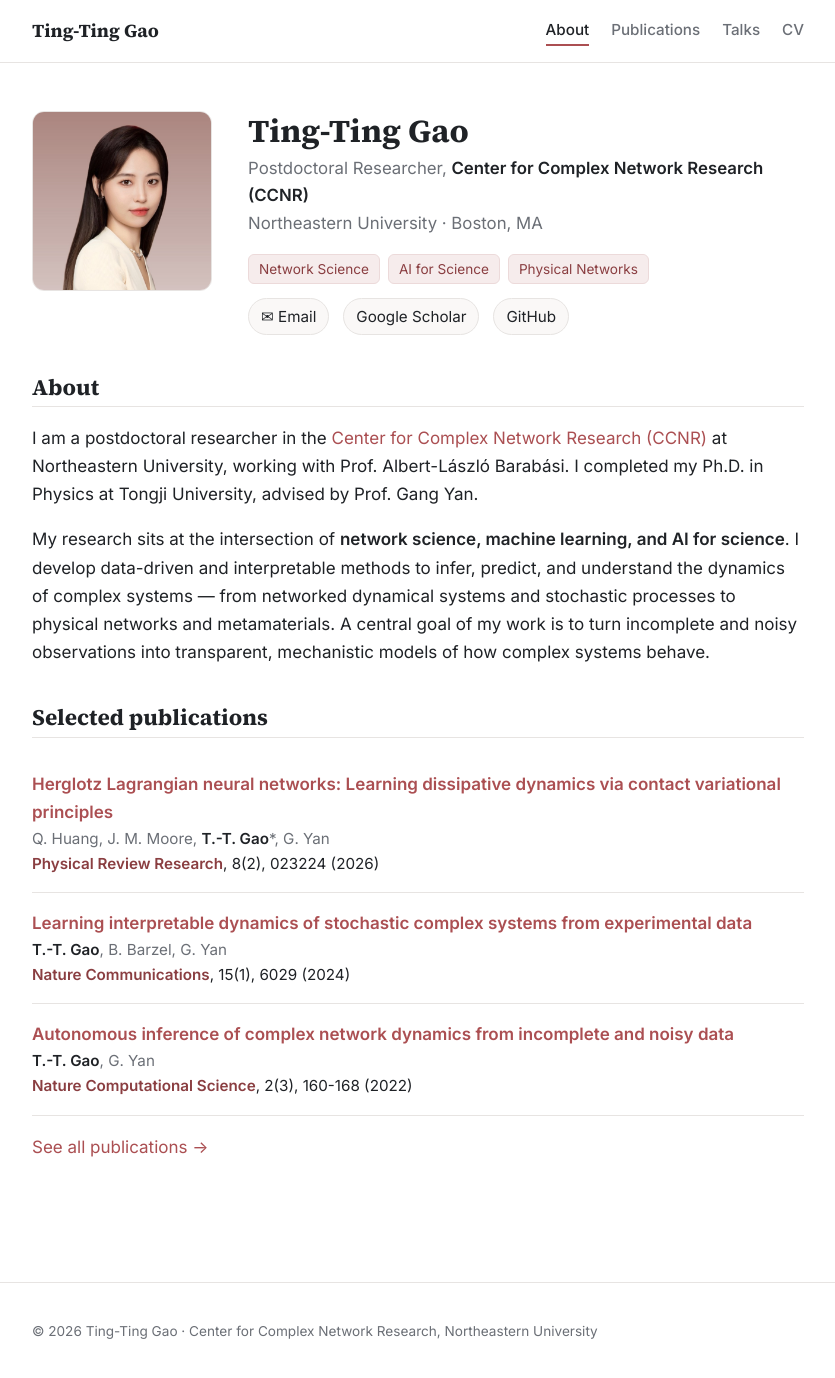
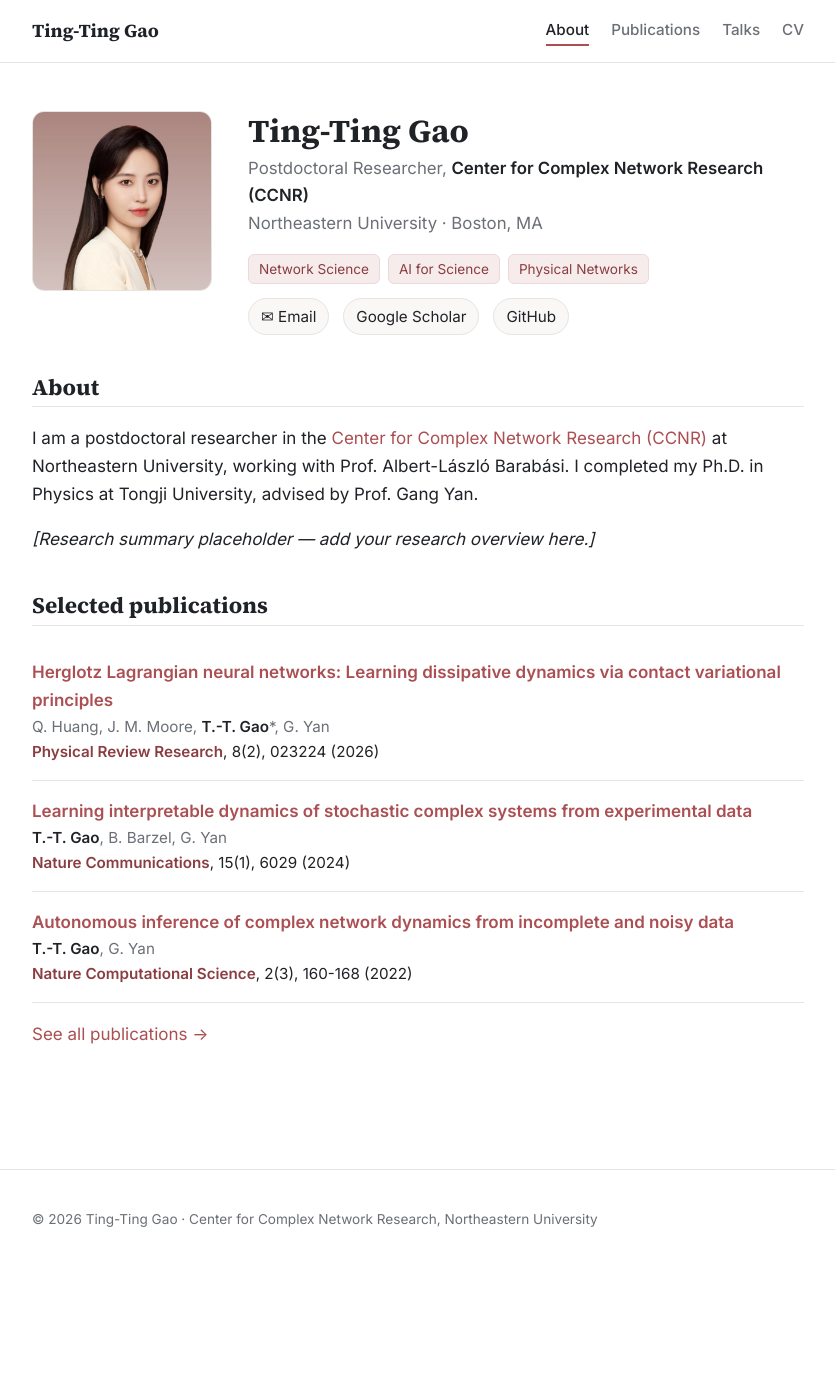
Before and after one commit to Ting-TingGao/Ting-TingGao.github.io, a Jekyll site: the page built from index.md, in a window 1280 px wide and 1380 px high. Shown: the whole window, without its empty margins (222-1057 px from the left). Built offline with Jekyll 4.4.1, drawn with Linux system fonts in a browser that asks for light colours.

Commit message:
Replace research paragraph in About with placeholder
Co-Authored-By: Claude Opus 4.8 (1M context) <noreply@anthropic.com>

```diff
--- a/index.md
+++ b/index.md
@@ -32,12 +32,7 @@ I am a postdoctoral researcher in the
 Northeastern University, working with Prof. Albert-László Barabási. I completed
 my Ph.D. in Physics at Tongji University, advised by Prof. Gang Yan.
 
-My research sits at the intersection of **network science, machine learning,
-and AI for science**. I develop data-driven and interpretable methods to
-infer, predict, and understand the dynamics of complex systems — from networked
-dynamical systems and stochastic processes to physical networks and
-metamaterials. A central goal of my work is to turn incomplete and noisy
-observations into transparent, mechanistic models of how complex systems behave.
+*[Research summary placeholder — add your research overview here.]*
 
 ## Selected publications
 
```
